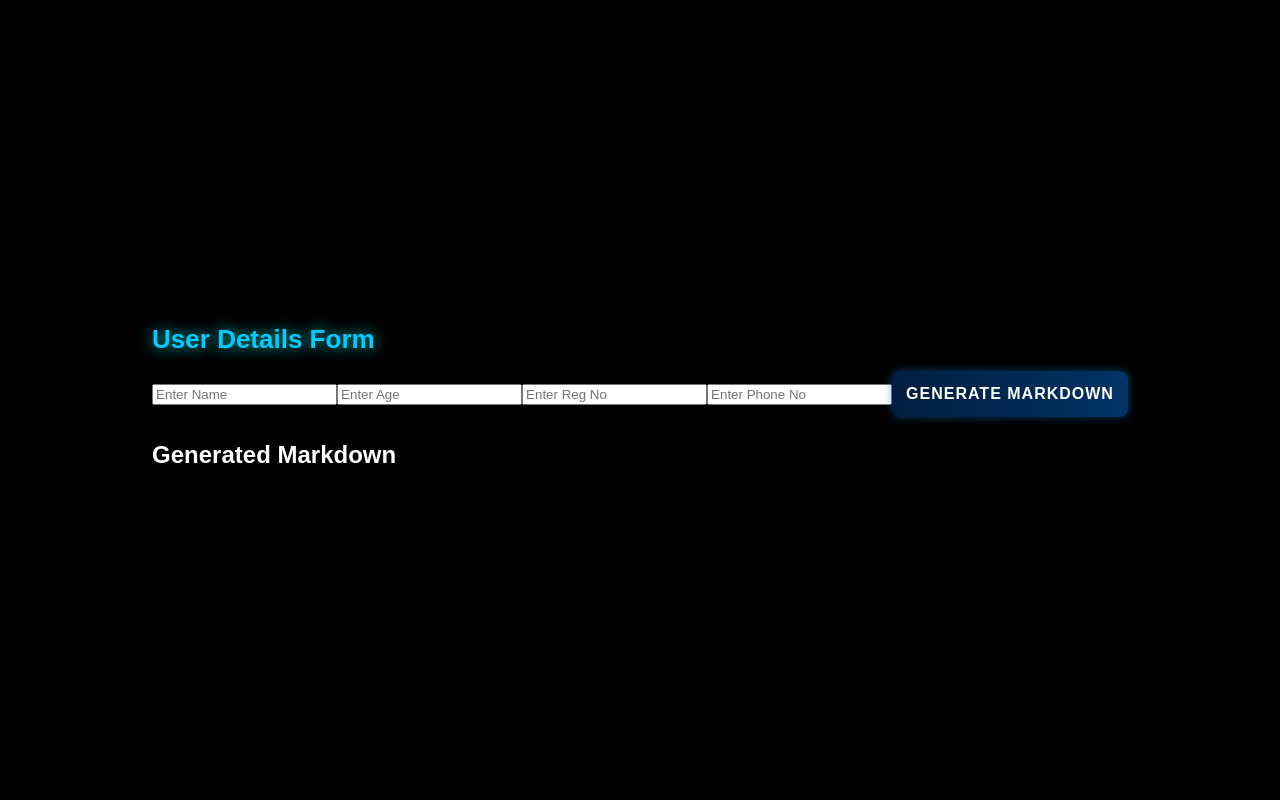
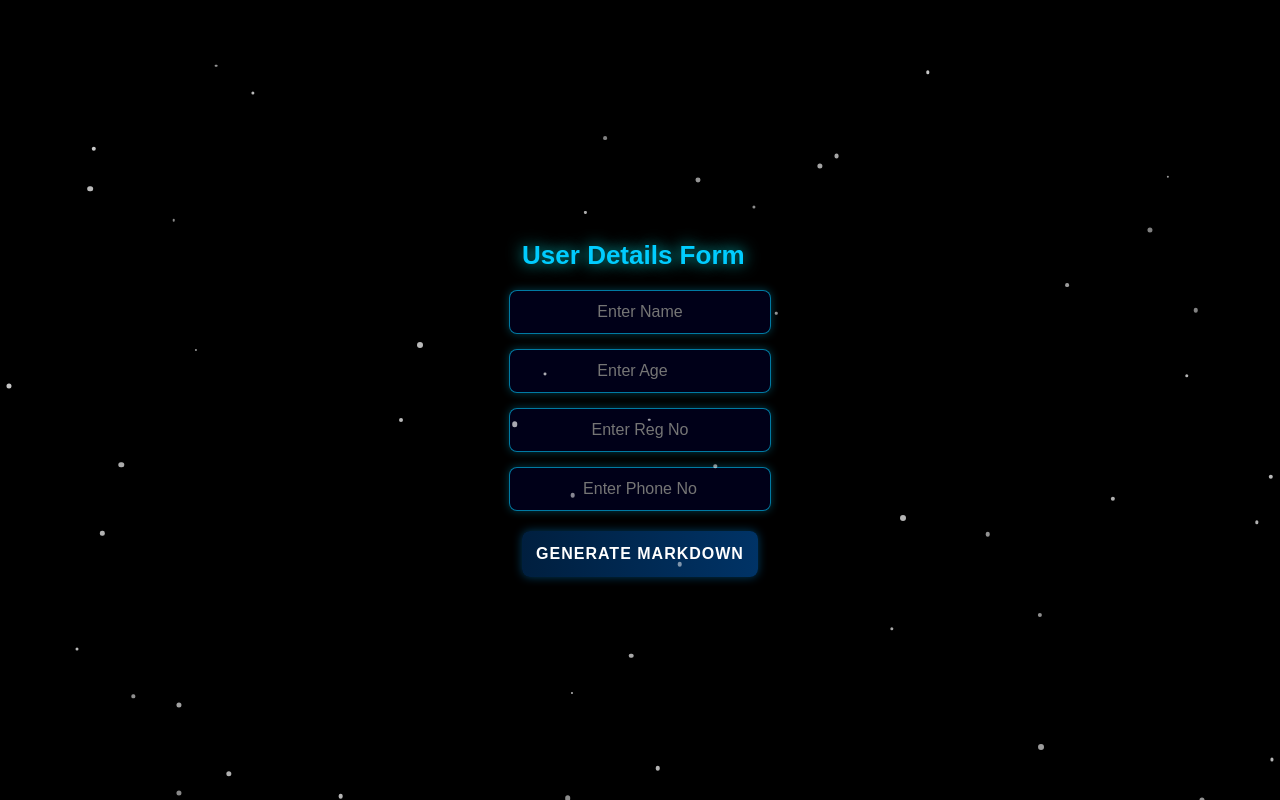
Before and after one commit to Harshal6516/StellarSenseHarshal, a React (Vite) app in the folder FrontEnd/my-app/: page / in a window 1280 px wide. Built offline with nearby package versions, Linux system fonts and the light colour scheme.

Commit message:
form changes

```diff
--- a/FrontEnd/my-app/src/App.css
+++ b/FrontEnd/my-app/src/App.css
@@ -1,11 +1,11 @@
 @import url('https://fonts.googleapis.com/css2?family=Caveat:wght@400..700&family=Montserrat:ital,wght@0,100..900;1,100..900&display=swap');
 
 body {
-  background: #000; /* Pure black space */
+  background: #000;
   color: #ffffff;
   font-family: "Orbitron", sans-serif;
   display: grid;
-  justify-content:space-around;
+  justify-content: space-around;
   align-items: center;
   height: 100vh;
   margin: 0;
@@ -22,7 +22,7 @@
   width: 100%;
   height: 100%;
   background: url('./assets/stardust.png') no-repeat center center;
-  background-size: cover; /* Adjusts image size */
+  background-size: cover;
   opacity: 0.1;
   pointer-events: none;
   z-index: -1;
@@ -34,15 +34,16 @@
   100% { background-position: 1000px 1000px; }
 }
 
-/* Space container */
-/* .app-container {
+/* Content Container */
+/* .content-container {
+  position: relative;
+  z-index: 1;
   background: rgba(5, 5, 15, 0.98);
   padding: 30px;
   border-radius: 15px;
   box-shadow: 0 0 30px rgba(0, 0, 255, 0.3);
   text-align: center;
   width: 450px;
-  position: relative;
   border: 1px solid rgba(255, 255, 255, 0.1);
 } */
 
@@ -51,53 +52,25 @@
   color: #00ccff;
   text-shadow: 0 0 15px rgba(0, 255, 255, 0.8);
   font-size: 26px;
+  margin-bottom: 20px;
 }
 
-/* Form Styling */
-/* Table Container */
+/* Form Container */
+.form-container {
+  display: flex;
+  flex-direction: column;
+  gap: 20px;
+  align-items: center;
+}
+
+/* Grid Container */
 .grid-container {
   display: flex;
-  justify-content: center;
-  margin-top: 20px;
+  flex-direction: column;
+  gap: 15px;
+  width: 100%;
+  align-items: center;
 }
-
-/* Table Styling */
-.input-table {
-  border-collapse: collapse;
-  width: 60%;
-  background: rgba(255, 255, 255, 0.1);
-  border: 1px solid rgba(255, 255, 255, 0.2);
-  box-shadow: 0 0 10px rgba(255, 255, 255, 0.2);
-}
-
-/* Table Cells */
-.input-table td {
-  padding: 15px;
-  border: 1px solid rgba(255, 255, 255, 0.3);
-  text-align: center;
-}
-
-/* Input Fields */
-.input-table input {
-  width: 100%;
-  padding: 10px;
-  background: rgba(255, 255, 255, 0.1);
-  border: 1px solid rgba(255, 255, 255, 0.3);
-  color: white;
-  text-align: center;
-  border-radius: 5px;
-  outline: none;
-}
-
-.input-table input::placeholder {
-  color: rgba(255, 255, 255, 0.6);
-}
-
-.input-table input:focus {
-  border-color: #00ccff;
-  box-shadow: 0 0 10px rgba(0, 204, 255, 0.8);
-}
-
 
 /* Button */
 button {
@@ -113,6 +86,8 @@
   text-transform: uppercase;
   letter-spacing: 1px;
   box-shadow: 0 0 10px rgba(0, 123, 191, 0.5);
+  width: 100%;
+  max-width: 300px;
 }
 
 button:hover {
@@ -123,24 +98,27 @@
 
 /* Markdown Display */
 .markdown-container {
-  display: grid;
-
+  margin-top: 20px;
+  padding: 20px;
+  background: rgba(0, 0, 30, 0.5);
+  border-radius: 8px;
+  transition: 0.3s;
 }
 
-/* Glow effect */
 .markdown-container:hover {
   box-shadow: 0 0 15px rgba(255, 255, 255, 0.5);
 }
 
 /* Particle Background Effect */
 .particles-container {
-  position: fixed; /* Ensure it covers the full screen */
+  position: fixed;
   top: 0;
   left: 0;
   width: 100vw;
   height: 100vh;
-  z-index: 0; /* Higher than -1 */
+  z-index: 0;
   overflow: hidden;
+  pointer-events: none;
 }
 
 .particle {
@@ -149,7 +127,29 @@
   border-radius: 50%;
   transform: translate(-50%, -50%);
   transition: top 0.05s linear;
-  width: 4px;
-  height: 4px;
-  opacity: 0.8;
 }
+
+/* Input Fields */
+input {
+  background: rgba(0, 0, 30, 0.8);
+  color: #00ccff;
+  border: 1px solid rgba(0, 204, 255, 0.6);
+  padding: 12px;
+  font-size: 16px;
+  border-radius: 8px;
+  outline: none;
+  transition: 0.3s;
+  box-shadow: 0 0 8px rgba(0, 204, 255, 0.3);
+  text-align: center;
+  width: 100%;
+  max-width: 300px;
+  font-family: "Orbitron", sans-serif;
+}
+
+/* Input Hover & Focus Effects */
+input:hover,
+input:focus {
+  border-color: #00ccff;
+  box-shadow: 0 0 12px rgba(0, 204, 255, 0.8);
+  transform: scale(1.05);
+}
--- a/FrontEnd/my-app/src/App.jsx
+++ b/FrontEnd/my-app/src/App.jsx
@@ -1,7 +1,6 @@
-
-import React, { useState } from "react";
+import React, { useState, useEffect } from "react";
 import ReactMarkdown from "react-markdown";
-import "./App.css"; // Import the CSS file
+import "./App.css";
 
 const App = () => {
   const [formData, setFormData] = useState({
@@ -12,35 +11,56 @@
   });
 
   const [markdown, setMarkdown] = useState("");
+  const [particles, setParticles] = useState(createParticles());
 
-  // Handle form input changes
+  function createParticles() {
+    return Array.from({ length: 50 }, (_, i) => ({
+      id: i,
+      x: Math.random() * 100,
+      y: Math.random() * 100,
+      size: Math.random() * 4 + 2,
+      speed: Math.random() * 0.05 + 0.1,
+      opacity: Math.random() * 0.3 + 0.5,
+    }));
+  }
+
+  useEffect(() => {
+    const interval = setInterval(() => {
+      setParticles((prevParticles) =>
+        prevParticles.map((particle) => ({
+          ...particle,
+          y: particle.y - particle.speed,
+          ...(particle.y < 0 ? { y: 100, x: Math.random() * 100 } : {}),
+        }))
+      );
+    }, 50);
+
+    return () => clearInterval(interval);
+  }, []);
+
   const handleChange = (e) => {
-    setFormData({ ...formData, [e.target.name]: e.target.value });
+    setFormData((prevData) => ({
+      ...prevData,
+      [e.target.name]: e.target.value,
+    }));
   };
 
-  // Handle form submission
   const handleSubmit = async (e) => {
     e.preventDefault();
-
     try {
-      // Send data to Flask API
       const response = await fetch("http://127.0.0.1:5000/generate-markdown", {
         method: "POST",
         headers: { "Content-Type": "application/json" },
         body: JSON.stringify(formData),
       });
-
       const data = await response.json();
       console.log("Markdown file generated:", data.file_path);
-
-      // Fetch the generated Markdown content
       fetchMarkdown();
     } catch (error) {
       console.error("Error:", error);
     }
   };
 
-  // Fetch the markdown content from Flask
   const fetchMarkdown = async () => {
     try {
       const response = await fetch("http://127.0.0.1:5000/get-markdown");
@@ -53,8 +73,26 @@
 
   return (
     <div>
+      <div className="particles-container">
+        {particles.map((particle) => (
+          <div
+            key={particle.id}
+            className="particle"
+            style={{
+              left: `${particle.x}%`,
+              top: `${particle.y}%`,
+              width: `${particle.size}px`,
+              height: `${particle.size}px`,
+              opacity: particle.opacity,
+            }}
+          />
+        ))}
+      </div>
+
+      <div className="content-container">
         <h1>User Details Form</h1>
-      <form onSubmit={handleSubmit}>
+        <form onSubmit={handleSubmit} className="form-container">
+          <div className="grid-container">
             <input
               type="text"
               name="name"
@@ -87,11 +125,17 @@
               placeholder="Enter Phone No"
               required
             />
+          </div>
           <button type="submit">Generate Markdown</button>
         </form>
 
+        {markdown && (
+          <div className="markdown-container">
             <h2>Generated Markdown</h2>
             <ReactMarkdown>{markdown}</ReactMarkdown>
+          </div>
+        )}
+      </div>
     </div>
   );
 };
```
Lines whose indentation alone changed are shown as unchanged.
